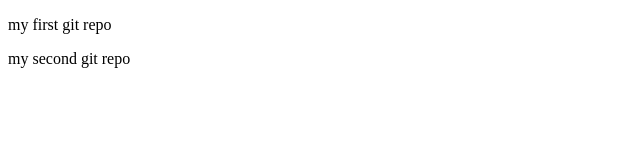
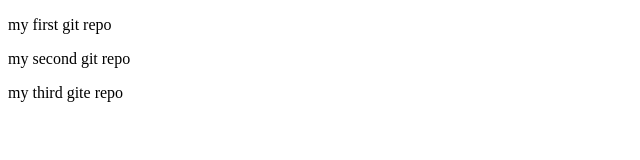
Before and after one commit to bindushree1430/mygitrepo, a plain HTML site: page index.html in a window 1280 px wide. Shown: the whole page, without its empty margins (0-640 px from the left). Drawn offline with Linux system fonts and the light colour scheme.

Commit message:
Update index.html
mythirdgiterepo

```diff
--- a/index.html
+++ b/index.html
@@ -4,6 +4,7 @@
       <body>
             <p>my first git repo</p>
             <p>my second git repo</p>
+            <p>my third gite repo</p>
       </body>
 </head>
 </html>
```
